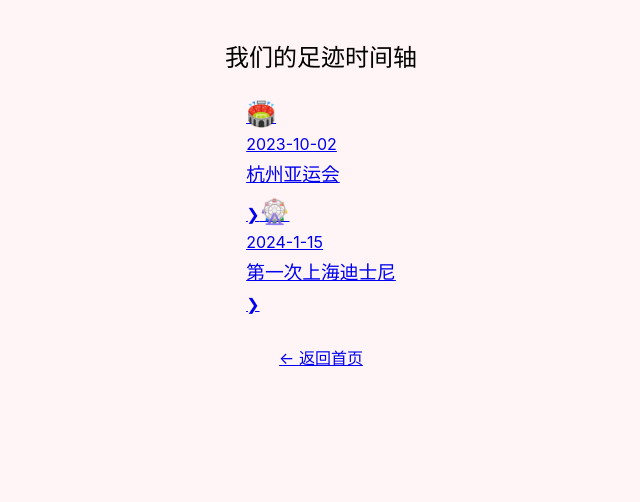
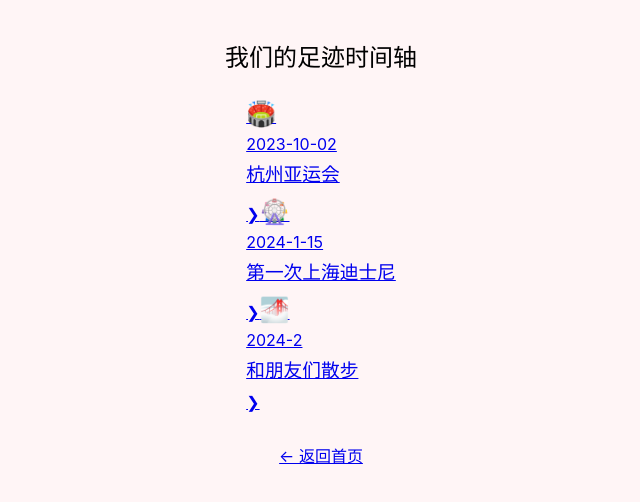
Before and after one commit to Aling1717/CP-Love-Story, a React (Vite) app: page /timeline in a window 1280 px wide. Shown: the top 502 px of the page, without its empty margins (319-959 px from the left). Built offline with nearby package versions, Linux system fonts and the light colour scheme.

Commit message:
update_0124_1305

```diff
--- a/src/pages/Detail.jsx
+++ b/src/pages/Detail.jsx
@@ -6,13 +6,17 @@ import yyh2 from '../assets/yyh2.jpg';
 import yyh3 from '../assets/yyh3.jpg';
 import yyh4 from '../assets/yyh4.jpg';
 
-import dsn1 from '../assets/dsn1.jpg';
-import dsn2 from '../assets/dsn2.jpg';
-import dsn3 from '../assets/dsn3.jpg';
-import dsn4 from '../assets/dsn4.jpg';
+import disney1 from '../assets/disney1.jpg';
+import disney2 from '../assets/disney2.jpg';
+import disney3 from '../assets/disney3.jpg';
+import disney4 from '../assets/disney4.jpg';
+
+import sh24_2_1 from '../assets/sh24_2_1.jpg';
+import sh24_2_2 from '../assets/sh24_2_2.jpg';
+import sh24_2_3 from '../assets/sh24_2_3.jpg';
+import sh24_2_4 from '../assets/sh24_2_4.jpg';
 
 function Detail() {
-  // useParams 必须在组件函数的最顶部调用
   const { id } = useParams();
 
   const detailData = {
@@ -27,18 +31,38 @@ function Detail() {
         { url: yyh4, note: 'city walk~' }
       ]
     },
-    'dsn': {
+
+    'disney': {
       title: '第一次上海迪士尼',
       date: '2024-01-15',
       content: '我们第一次去迪士尼！',
       imagesWithNote: [
-        { url: dsn1, note: '排队前的超大唐老鸭'},
-        { url: dsn2, note: '尼克狐尼克！'},
-        { url: dsn3, note: '小兔子朱迪！'},
-        { url: dsn4, note: '呜呜呜呜呜大猪猪吃完晚饭困困睡着了~'}
+        { url: disney1, note: '排队前的超大唐老鸭'},
+        { url: disney2, note: '尼克狐尼克！'},
+        { url: disney3, note: '小兔子朱迪！'},
+        { url: disney4, note: '呜呜呜呜呜大猪猪吃完晚饭困困睡着了~'}
+      ]
+    },
+
+  'sh24_2': {
+      title: '去了上海之后又去了杭州',
+      date: '2024-02',
+      content: '逛逛逛！',
+      imagesWithNote: [
+        { url: sh24_2_1, note: '给小猪拍了广角大片！'},
+        { url: sh24_2_2, note: '迷雾飘散的上海夜景'},
+        { url: sh24_2_3, note: '超大泡泡玛特'},
+        { url: sh24_2_4, note: '小猪和网红合照~'}
       ]
     }
+
+
+
+
+
+
   };
+
 
   const item = detailData[id];
 
--- a/src/pages/Timeline.jsx
+++ b/src/pages/Timeline.jsx
@@ -10,11 +10,18 @@ function Timeline() {
       icon: '🏟️'
     },
     {
-        id:'dsn',
+        id:'disney',
         date:'2024-1-15',
         title:'第一次上海迪士尼',
         icon:'🎡'
     },
+    {
+      id:'sh24_2',
+      date:'2024-2',
+      title:'和朋友们散步',
+      icon:'🌁'
+    }
+
 
   ];
 
```
